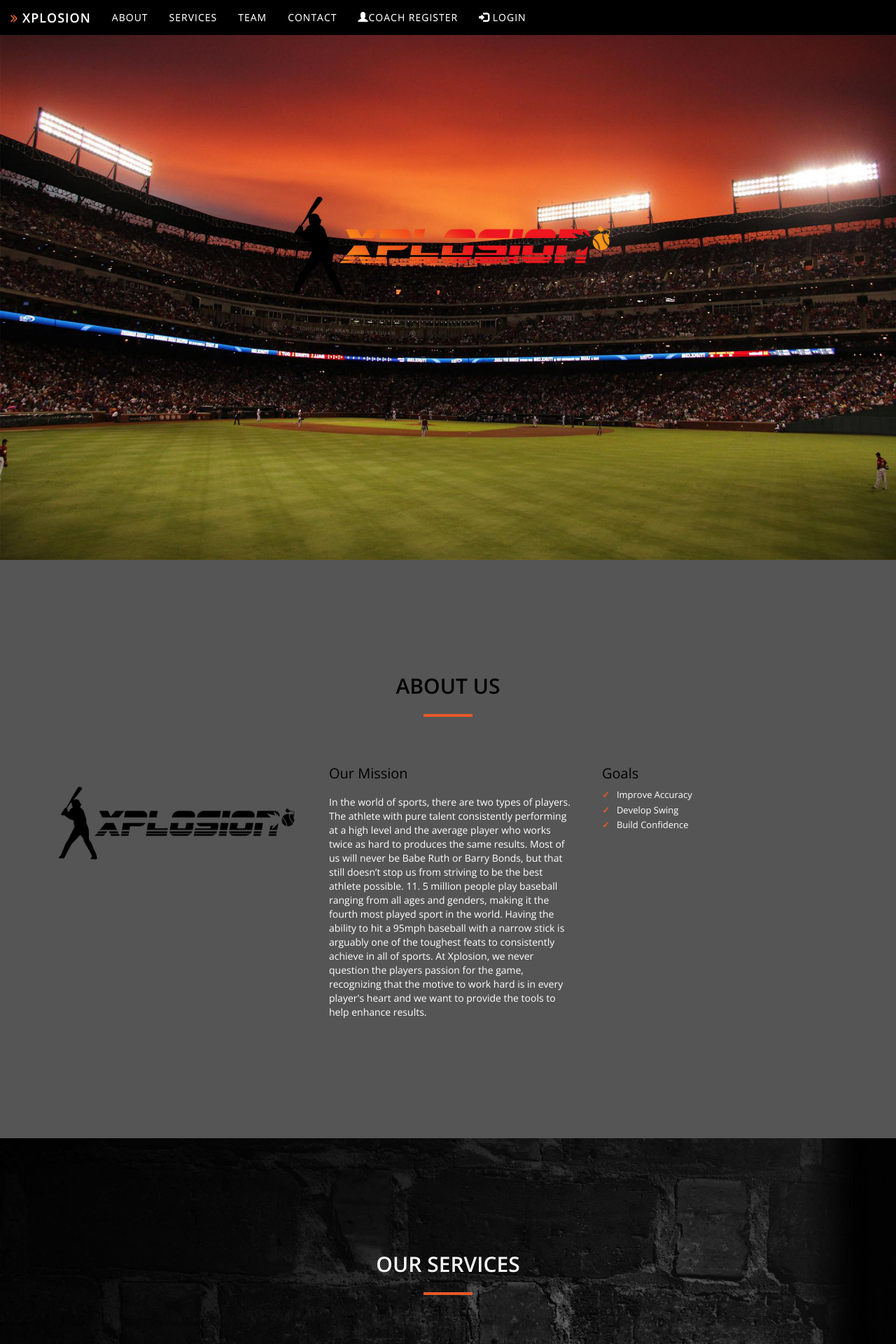
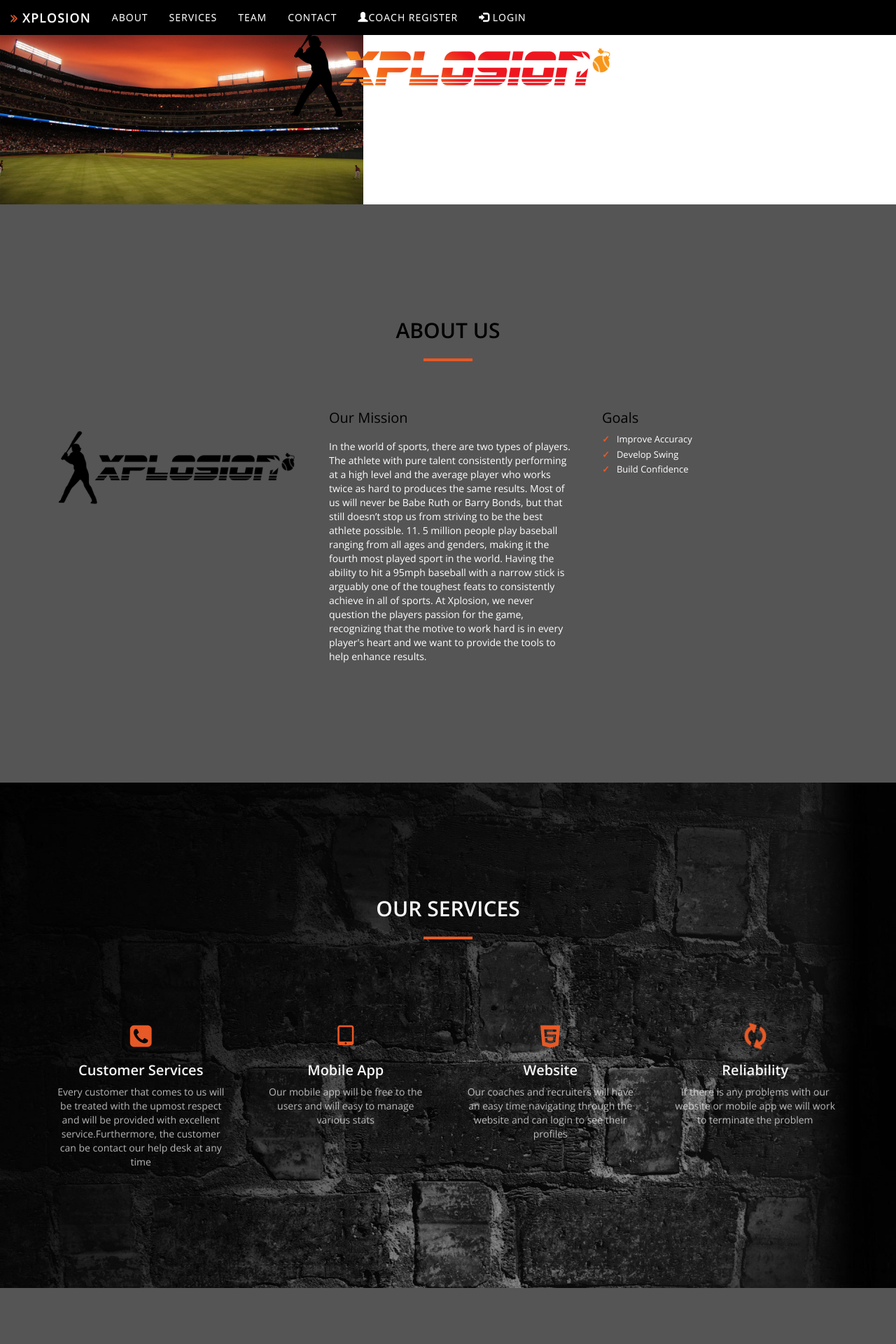
Before and after one commit to XplosionDev/xplosionweb, a Django app: page / in a window 1280 px wide. Shown: the top 1920 px of the page at 70% size. Run offline with Django 3.2, Linux system fonts and the light colour scheme; some libraries are stand-ins or nearby versions.

Commit message:
change img more

```diff
--- a/accounts/static/css/style.css
+++ b/accounts/static/css/style.css
@@ -272,7 +272,7 @@
 	background-color: #000;
 	-webkit-background-size: cover;
 	-moz-background-size: cover;
-	background-size: 100% 100%;
+	background-size: cover;
 	-o-background-size: cover;
 }
 #profile_background{
@@ -296,9 +296,19 @@
 	font-size: 18px;
 }
 
-@media(min-width:768px) {
+@media(min-width:200px) {
 #intro {
-	height: 100%;
+	background: url(../img/baseball_field_2.jpg);
+	background-size: contain;
+	background-repeat: no-repeat;
+
+	padding: 0;
+}
+#services {
+	background: url(../img/black_wood.jpg);
+	background-size: contain;
+	background-repeat: no-repeat;
+
 	padding: 0;
 }
 #intro .intro-body .intro-text {
@@ -370,7 +380,7 @@
 #services {
 	padding: 140px 0;
 	background: url(../img/black_wood.jpg);
-	background-size: 100% 100%;
+	background-size: cover;
 	background-attachment: fixed;
 }
 #services .service {
```
